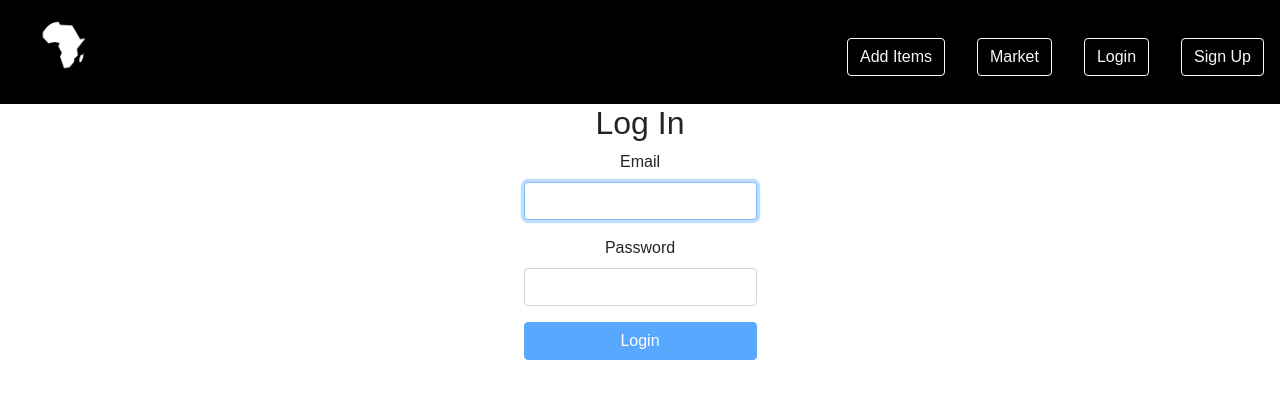
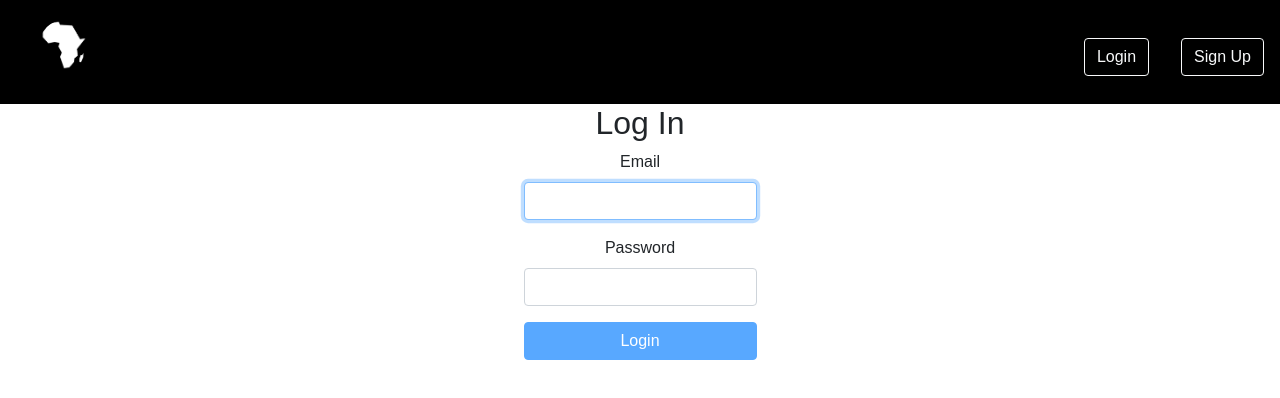
Before and after one commit to PTAfricanMarketPlace2/frontend, a React (Create React App) app in the folder africa-market/: page /login in a window 1280 px wide. Shown: the top 398 px of the page. Built offline with nearby package versions, Linux system fonts and the light colour scheme.

Commit message:
Redirect to Login Page Working

```diff
--- a/africa-market/src/App.js
+++ b/africa-market/src/App.js
@@ -6,22 +6,19 @@ import Login from './components/Login';
 import Nav from './components/Nav';
 import Dashboard from './components/Dashboard';
 import MarketFeed from './components/MarketFeed';
-
-
+import PrivateRoute from './components/PrivateRoute';
 
 const App = () => {
   return (
-    <div className="App">
-
-    <Nav />
-    <Route exact path='/login' component={Login} />
-    <Route exact path='/signup' component={Signup} />
-    <Route path='/dashboard' component={Dashboard} />
-    <Route path='/mfeed' component={MarketFeed} />
+    <div className='App'>
+      <Nav />
+      <Route exact path='/login' component={Login} />
+      <Route exact path='/signup' component={Signup} />
+      <PrivateRoute exact path='/' />
+      <PrivateRoute path='/dashboard' component={Dashboard} />
+      <PrivateRoute path='/mfeed' component={MarketFeed} />
     </div>
   );
-}
-
-
+};
 
 export default App;
--- a/africa-market/src/components/Nav.js
+++ b/africa-market/src/components/Nav.js
@@ -3,44 +3,53 @@ import { Link } from 'react-router-dom';
 import logo from '../img/logoicon.png';
 import { Navbar, Nav, Button, Image } from 'react-bootstrap';
 
-
-
-
 const Navigation = () => {
-
-
-
   return (
     <>
-        <section  id='navigation'>
-
-            <div id='logo' href="#home"><Link to='/'>
+      <section id='navigation'>
+        <div id='logo' href='#home'>
+          <Link to='/'>
             <Image
               src={logo}
-                width="50"
-                height="50"
-                alt="React Bootstrap logo"
+              width='50'
+              height='50'
+              alt='React Bootstrap logo'
               roundedCircle
             />
           </Link>
         </div>
 
+        <Nav id='navbtn' className='justify-content-end'>
+          {localStorage.getItem('token') && (
+            <Nav.Link>
+              <Link to='/dashboard'>
+                <Button variant='outline-light'>Add Items</Button>
+              </Link>
+            </Nav.Link>
+          )}
 
-            <Nav id='navbtn'className="justify-content-end">
-            <Nav.Link><Link to='/dashboard'><Button  variant="outline-light" >Add Items</Button></Link></Nav.Link >
+          {localStorage.getItem('token') && (
+            <Nav.Link>
+              <Link to='/mfeed'>
+                <Button variant='outline-light'>Market</Button>
+              </Link>
+            </Nav.Link>
+          )}
 
-            <Nav.Link><Link to='/mfeed'><Button variant="outline-light" >Market</Button></Link></Nav.Link>
+          <Nav.Link>
+            <Link to='/login'>
+              <Button variant='outline-light'>Login</Button>
+            </Link>
+          </Nav.Link>
 
-
-            <Nav.Link><Link to='/login' ><Button variant="outline-light">Login</Button></Link></Nav.Link >
-
-            <Nav.Link><Link to='/signup'><Button variant="outline-light">Sign Up</Button></Link></Nav.Link >
+          <Nav.Link>
+            <Link to='/signup'>
+              <Button variant='outline-light'>Sign Up</Button>
+            </Link>
+          </Nav.Link>
         </Nav>
       </section>
-
-
-
     </>
-    )
+  );
 };
 export default Navigation;
--- /dev/null
+++ b/africa-market/src/components/PrivateRoute.js
@@ -0,0 +1,17 @@
+import React from 'react';
+import { Redirect, Route } from 'react-router-dom';
+
+const PrivateRoute = ({ component: Component, ...rest }) => (
+  <Route
+    {...rest}
+    render={props =>
+      localStorage.getItem('token') ? (
+        <Component {...props} />
+      ) : (
+        <Redirect to='/login' />
+      )
+    }
+  />
+);
+
+export default PrivateRoute;
```
Lines whose indentation alone changed are shown as unchanged.
